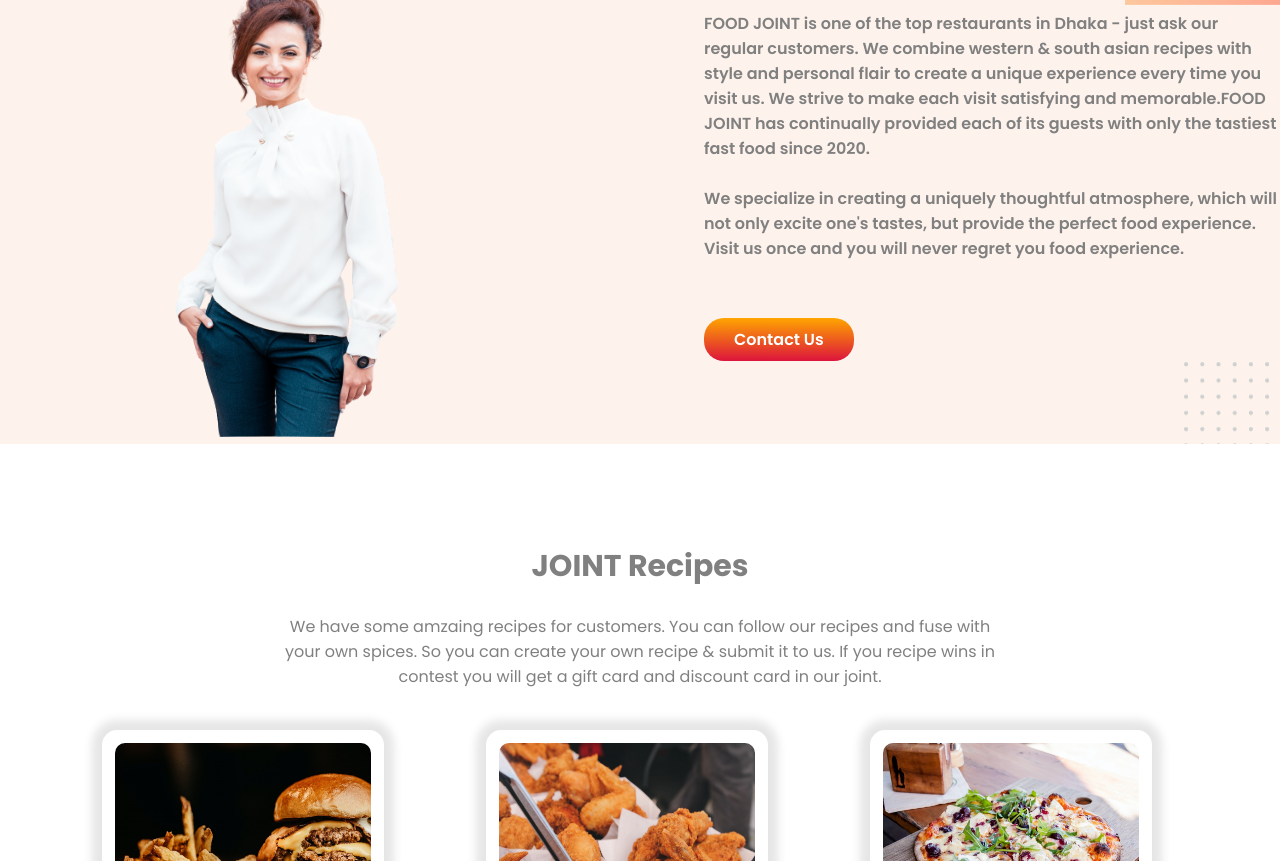
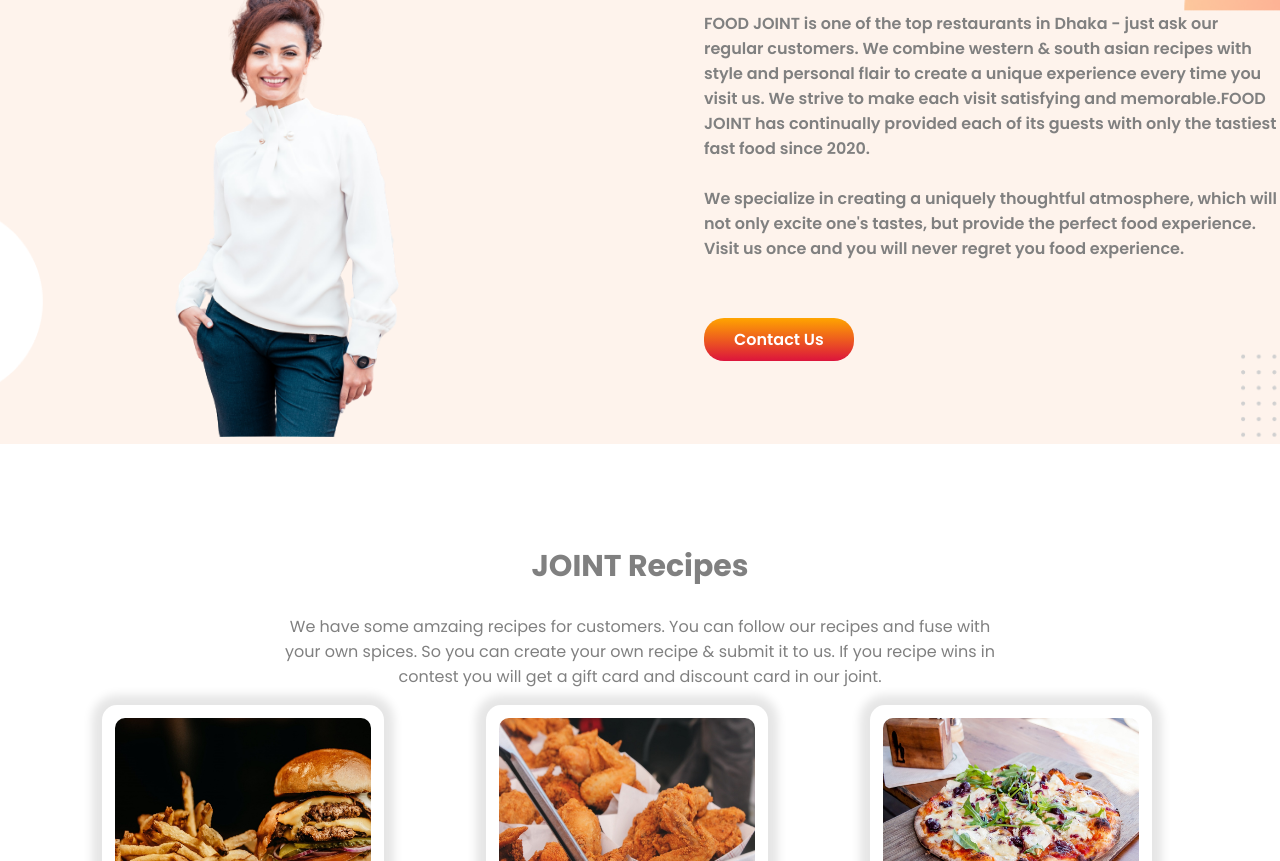
Before and after one commit to mnkhandakar/food-joint, a plain HTML site: page index.html in a window 1280 px wide. Shown: the part 711-1572 px from the top of the page. Drawn offline with Linux system fonts and the light colour scheme.

Commit message:
background updated

```diff
--- a/index.html
+++ b/index.html
@@ -18,7 +18,7 @@
 <body>
     <section class="home flexible">
         <div class="half-width">
-            <h1><span>FOOD JOINT</span><br>Delight in every bite!</h1>
+            <h1><span>FOOD JOINT</span><br>Delight inevery bite!</h1>
             <p>Craving some delicious food? Maybe you’re in the mood for a juicy burger?<br>No matter what kind of meal
                 you have in mind,<span> FOOD JOINT</span> is ready for you.<br>A celebrations of taste, a passion for
                 food
@@ -63,7 +63,7 @@
             <p>We have some amzaing recipes for customers. You can follow our recipes and fuse with your own spices. So
                 you
                 can create your own recipe & submit it to us. If you recipe wins in contest you will get a gift card and
-                discount card in our joint.</p><br>
+                discount card in our joint.</p>
         </div>
 
         <div class="third-width">
--- a/style.css
+++ b/style.css
@@ -52,8 +52,10 @@ span{
 }
 .about-us{
     background-image: url(images/about-bg.png);
+    height: max-content;
     background-repeat: no-repeat;
-    background-position: right;
+    background-position: center;
+    background-size: cover;
 }
 
 .recipes .text{
```
Also changed, not shown: images/about-bg1.jpg (added).
